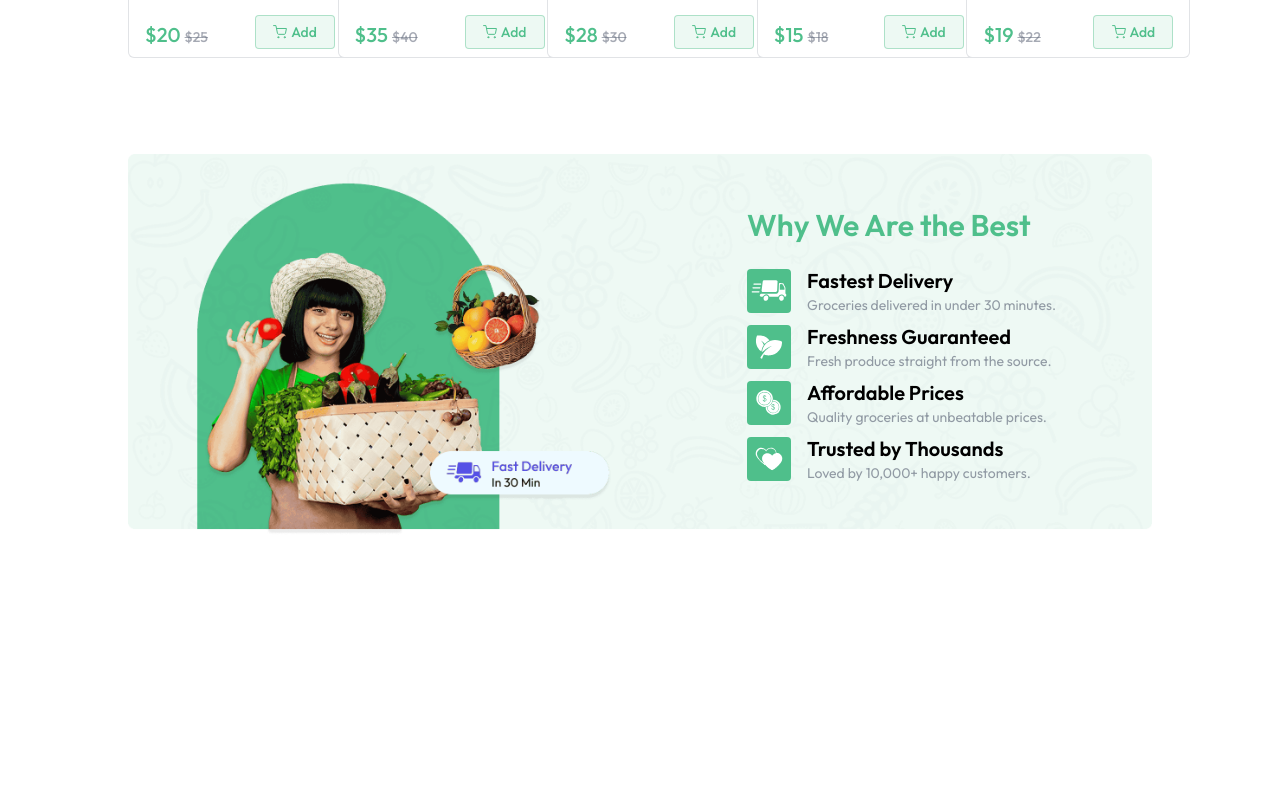
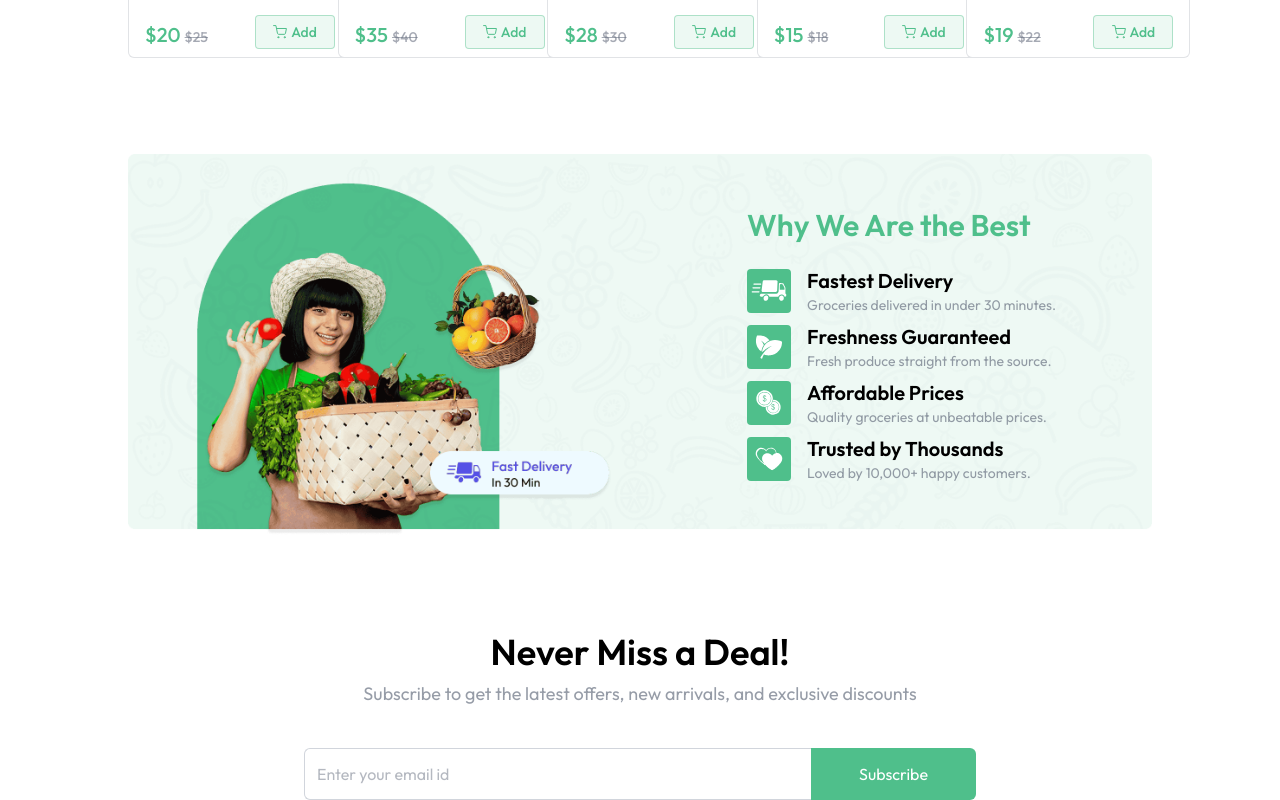
Before and after one commit to AlecJ17/FreshCartStore, a React (Vite) app in the folder client/: page / in a window 1280 px wide. Shown: the part 1146-1946 px from the top of the page. Before the commit the page ends 1682 px from the top, so only its background shows below. Built offline with nearby package versions, Linux system fonts and the light colour scheme.

Commit message:
Add NewsLetter.jsx for News Letter section

```diff
--- /dev/null
+++ b/client/src/components/NewsLetter.jsx
@@ -0,0 +1,27 @@
+const NewsLetter = () => {
+  return (
+    <div className="flex flex-col items-center justify-center text-center space-y-2 mt-24 pv-14">
+      <h1 className="md:text-4xl text-2xl font-semibold">Never Miss a Deal!</h1>
+      <p className="md:text-lg text-gray-500/70 pb-8">
+        Subscribe to get the latest offers, new arrivals, and exclusive
+        discounts
+      </p>
+      <form className="flex items-center justify-between max-w-2xl w-full md:h-13 h-12">
+        <input
+          className="border border-gray-300 rounded-md h-full border-r-0 outline-none w-full rounded-r-none px-3 text-gray-500"
+          type="text"
+          placeholder="Enter your email id"
+          required
+        />
+        <button
+          type="submit"
+          className="md:px-12 px-8 h-full text-white bg-primary hover:bg-primary-dull transition-all cursor-pointer rounded-md rounded-l-none"
+        >
+          Subscribe
+        </button>
+      </form>
+    </div>
+  );
+};
+
+export default NewsLetter;
--- a/client/src/pages/Home.jsx
+++ b/client/src/pages/Home.jsx
@@ -3,6 +3,7 @@
 import Categories from "../components/Categories";
 import BestSeller from "../components/BestSeller";
 import BottomBanner from "../components/BottomBanner";
+import NewsLetter from "../components/NewsLetter";
 
 const Home = () => {
   return (
@@ -11,6 +12,7 @@
       <Categories />
       <BestSeller />
       <BottomBanner />
+      <NewsLetter />
     </div>
   );
 };
```
